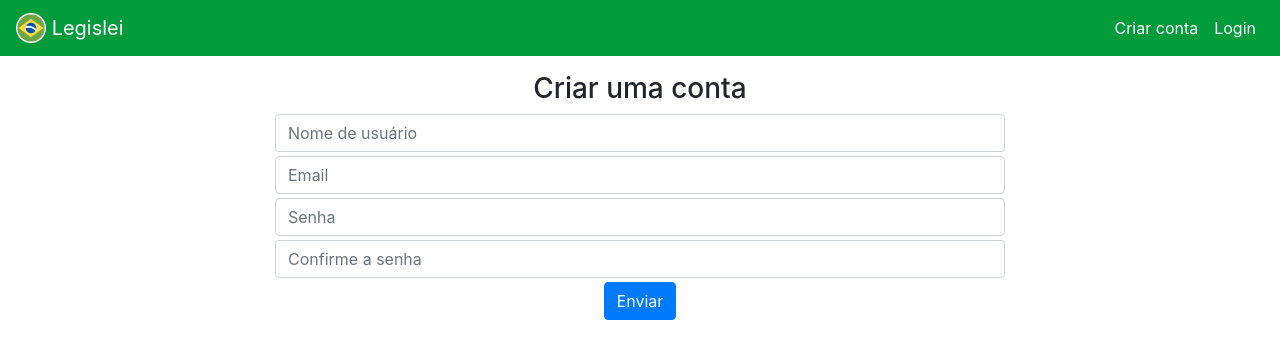
After one commit to brosquinha/legislei, a Flask app: page /registrar in a window 1280 px wide. The commit adds this page. Shown: the top 359 px of the page. Run offline with Flask 2, Linux system fonts and the light colour scheme; some libraries are stand-ins or nearby versions.

Commit message:
Add user authentication PoC

```diff
--- a/app.py
+++ b/app.py
@@ -1,6 +1,7 @@
 # -*- coding: utf-8 -*-
 import os
 import json
+import settings
 from time import time
 from apscheduler.schedulers.background import BackgroundScheduler
 from datetime import timedelta, datetime
@@ -11,12 +12,23 @@ from models.deputados import DeputadosApp
 from models.deputadosSP import DeputadosALESPApp
 from models.vereadoresSaoPaulo import VereadoresApp
 from models.relatorio import Relatorio
+from models.user import User
 from exceptions import ModelError
 from send_reports import check_reports_to_send, send_email
-from flask import Flask, request, render_template
+from flask import Flask, request, render_template, redirect
+from flask_login import LoginManager, login_user, logout_user, login_required, current_user
+from passlib.hash import pbkdf2_sha256
 
 
 app = Flask(__name__, static_url_path='/static')
+app.secret_key = os.environ.get('APP_SECRET_KEY')
+login_manager = LoginManager()
+login_manager.init_app(app)
+
+
+@login_manager.user_loader
+def load_user(user_id):
+    return User.get_user(user_id)
 
 
 def check_and_send_reports():
@@ -145,12 +157,13 @@ def consultar_parlamentar():
 
 
 @app.route('/avaliar', methods=['POST'])
+@login_required
 def avaliar():
     #POC: melhorar modelagem disso, plz
     relatorio = request.form.get('id')
     avaliacao_valor = request.form.get('avaliacao')
     avaliado = request.form.get('avaliado')
-    email = os.environ.get("GMAIL_USR")
+    email = current_user.user_email
     avaliacao = {}
     mongo_client = MongoDBClient()
     avaliacoes_col = mongo_client.get_collection('avaliacoes')
@@ -184,8 +197,9 @@ def avaliar():
 
 
 @app.route('/API/minhasAvaliacoes')
+@login_required
 def avaliacoes():
-    #POC
+    #Por ser API, o método de autenticacao deve ser diferente deste por cookies
     try:
         cargo = request.args['parlamentarTipo']
         parlamentar = request.args['parlamentar']
@@ -197,7 +211,7 @@ def avaliacoes():
         {
             'parlamentar.id': parlamentar,
             'parlamentar.cargo': cargo,
-            'email': os.environ.get('GMAIL_USR')
+            'email': current_user.user_email
         }
     )]
     mongo_client.close()
@@ -235,6 +249,62 @@ def obterVereadores():
     return ver.obterVereadoresAtuais()
 
 
+@app.route('/registrar')
+def new_user_page():
+    return render_template('registrar.html')
+
+
+@app.route('/registrar', methods=['POST'])
+def new_user():
+    #Provavelmente é melhor usar MongoEngine para facilitar isso aqui
+    try:
+        user_name = request.form['name'].lower()
+        user_psw = request.form['password']
+        if not(len(user_name) > 3 and len(user_psw) and
+                user_psw == request.form['password_confirmed']):
+            return render_template('registrar.html', mensagem='Requisitos não atingidos')
+        mongo_client = MongoDBClient()
+        users_col = mongo_client.get_collection('users')
+        if users_col.find_one({'username': user_name}):
+            return render_template('registrar.html', mensagem='Usuário já existe')
+        users_col.insert_one({
+            'username': user_name,
+            'password': pbkdf2_sha256.encrypt(user_psw, rounds=16, salt_size=16),
+            'email': request.form['email']
+        })
+        return redirect('/login')
+    except KeyError:
+        return render_template('registrar.html', mensagem='Algo de errado não está certo')
+
+
+@app.route('/login')
+def login_page():
+    return render_template('login.html')
+
+
+@app.route('/login', methods=['POST'])
+def login():
+    user_name = request.form.get('name').lower()
+    user_psw = request.form.get('password')
+    remember_me = True if request.form.get('rememberme') else False
+    mongo_client = MongoDBClient()
+    users_col = mongo_client.get_collection('users')
+    user_data = users_col.find_one({'username': user_name})
+    mongo_client.close()
+    if user_data and pbkdf2_sha256.verify(user_psw, user_data['password']):
+        user = User(str(user_data['_id']), user_data['username'], user_data['email'])
+        login_user(user, remember=remember_me)
+        return redirect('/')
+    return render_template('login.html', mensagem='Usuário/senha incorretos')
+
+
+@app.route('/logout')
+@login_required
+def logout():
+    logout_user()
+    return redirect('/')
+
+
 @app.errorhandler(500)
 def server_error(e):
     return render_template(
@@ -257,8 +327,17 @@ def not_found(e):
 def client_error(e):
     return render_template(
         'erro.html',
-        erro_titulo="404 - Erro do cliente",
+        erro_titulo="400 - Erro do cliente",
         erro_descricao="Aeow, tu não estás fazendo a requisição do jeito certo."
+    ), 400
+
+
+@app.errorhandler(401)
+def auth_error(e):
+    return render_template(
+        'erro.html',
+        erro_titulo="401 - Não autorizado",
+        erro_descricao="Essa página requer usuário autenticado no sistema."
     ), 400
 
 
--- a/requirements.txt
+++ b/requirements.txt
@@ -6,12 +6,14 @@ chardet==3.0.4
 Click==7.0
 docutils==0.14
 Flask==0.12.1
+Flask-Login==0.4.1
 idna==2.7
 imagesize==1.1.0
 itsdangerous==1.1.0
 Jinja2==2.8.1
 MarkupSafe==1.1.0
 packaging==18.0
+passlib==1.7.1
 Pygments==2.2.0
 pymongo==3.7.2
 pyparsing==2.3.0
--- a/templates/base.html
+++ b/templates/base.html
@@ -14,7 +14,7 @@
     <script src="https://stackpath.bootstrapcdn.com/bootstrap/4.1.3/js/bootstrap.min.js" integrity="sha384-ChfqqxuZUCnJSK3+MXmPNIyE6ZbWh2IMqE241rYiqJxyMiZ6OW/JmZQ5stwEULTy" crossorigin="anonymous"></script>
 </head>
 <body>
-    <nav class="navbar navbar-dark sticky-top mb-3" style="background-color: #009B3A;">
+    <nav class="navbar navbar-expand-md navbar-dark sticky-top mb-3" style="background-color: #009B3A;">
         <a class="navbar-brand" href="/">
             <img
                 src="/static/border_icon.png"
@@ -23,6 +23,29 @@
                 style="width:30px;" />
             Legislei
         </a>
+            <div class="collapse navbar-collapse" id="userArea">
+                <ul class="navbar-nav ml-md-auto">
+                    {% if current_user.is_authenticated %}
+                        <li class="nav-item">
+                            <a class="nav-link text-white" href="#">Minhas avaliações</a>
+                        </li>
+                        <li class="nav-item">
+                            <a class="nav-link text-white" href="/logout">Logout</a>
+                        </li>
+                    {% else %}
+                        <li class="nav-item">
+                            <a class="nav-link text-white" href="/registrar">Criar conta</a>
+                        </li>
+                        <li class="nav-item">
+                            <a class="nav-link text-white" href="/login">Login</a>
+                        </li>
+                    {% endif %}
+                </ul>
+            </div>
+            <button class="navbar-toggler" type="button" data-toggle="collapse" data-target="#userArea" aria-controls="userArea" aria-expanded="false" aria-label="Toggle navigation">
+                <span class="navbar-toggler-icon"></span>
+            </button>
+
     </nav>
     <div class="container">
         {% block content %}{% endblock %}
--- /dev/null
+++ b/templates/registrar.html
@@ -0,0 +1,21 @@
+{% extends 'base.html' %}
+
+{% block title %}Login{% endblock %}
+
+{% block content %}
+    {% if mensagem %}
+        <div class="alert alert-warning " role="alert">{{ mensagem }}</div>
+    {% endif %}
+    <div class="row justify-content-md-center">
+        <div class="col-sm-8 text-center">
+            <h3>Criar uma conta</h3>
+            <form method="POST">
+                <input class="form-control mb-1" name="name" placeholder="Nome de usuário" required />
+                <input type="email" class="form-control mb-1" name="email" placeholder="Email" required />
+                <input type="password" class="form-control mb-1" name="password" placeholder="Senha" required />
+                <input type="password" class="form-control mb-1" name="password_confirmed" placeholder="Confirme a senha" required />
+                <button class="btn btn-primary">Enviar</button>
+            </form>
+        </div>
+    </div>
+{% endblock %}
```
Also changed, not shown: models/user.py (added, +45 -0 lines), templates/login.html (added, +20 -0 lines), README.md.
